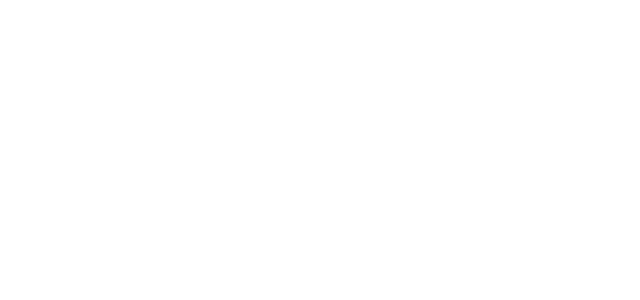
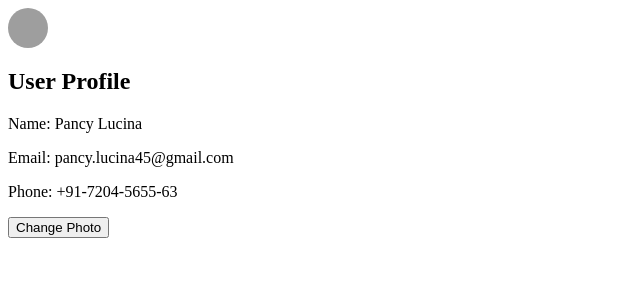
Before and after one commit to Priyanka-git98/redux-form, a React (Create React App) app: page /userprofile in a window 1280 px wide. Before the commit this address had no page. Shown: the top 300 px of the page, without its empty margins (0-640 px from the left). Built offline with nearby package versions, Linux system fonts and the light colour scheme; grey boxes are pictures that could not be loaded.

Commit message:
user profile updated

```diff
--- a/src/App.js
+++ b/src/App.js
@@ -1,20 +1,48 @@
-import React from 'react';
+import React, { useState } from 'react';
 import { BrowserRouter as Router, Route, Routes } from 'react-router-dom';
 import Signup from './components/Signup';
 import Login from './components/Login';
 import ViewPage from './components/Viewpage';
 import Cart from './components/Cart';
 import ProtectedRoute from './components/ProtectedRoute';
+import UserProfile from './components/UserProfile';
 
 
 function App() {
+  const [user, setUser] = useState({
+    name: 'Pancy Lucina',
+    email: 'pancy.lucina45@gmail.com',
+    phone: '+91-7204-5655-63',
+    avatar: '/path_to_user_avatar.jpg',
+  });
+
+  const handlePhotoChange = (newPhoto) => {
+    console.log('Selected photo:', newPhoto);
+  };
+
+  const [cart, setCart] = useState([]);
+  const addToCart = (item) => {
+    console.log('Adding item to cart:', item);
+    setCart([...cart, item]);
+    console.log('Updated cart:', cart);
+  };
+
+  const removeFromCart = (item) => {
+    console.log('Removing item from cart:', item);
+    const updatedCart = cart.filter((cartItem) => cartItem.id !== item.id);
+    setCart(updatedCart);
+    console.log('Updated cart:', updatedCart);
+  };
+
   return (
     <Router>
       <Routes>
         <Route path="/" element={<Signup />} />
         <Route path="/login" element={<Login />} />
-        <Route path ="/viewpage" element = {<ProtectedRoute ><ViewPage/></ProtectedRoute>}/>
-        <Route path="/cart" element={<Cart />} />
+        {/* <Route path ="/viewpage" element = {<ProtectedRoute ><ViewPage/></ProtectedRoute>}/> */}
+        <Route path="/viewpage" element={<ProtectedRoute><ViewPage addToCart={addToCart} cart={cart} removeFromCart={removeFromCart} /></ProtectedRoute>} />
+        <Route path="/cart" element={<Cart cart={cart} removeFromCart={removeFromCart} />} />
+        <Route path="/userprofile" element={<UserProfile user={user} onPhotoChange={handlePhotoChange} />} />
       </Routes>
     </Router>
 
--- a/src/components/Cart.js
+++ b/src/components/Cart.js
@@ -1,39 +1,51 @@
 import React from 'react';
-import { AppBar, Container, Toolbar, Typography, List, ListItem, ListItemText, ListItemSecondaryAction, Button } from '@mui/material';
+import {
+  Card, CardContent, CardActions, Button, Grid, Typography
+} from '@mui/material';
 
-const Cart = ({ cart, removeFromCart }) => {
-
-
+function Cart({ cart, removeFromCart }) {
   return (
     <div>
-      <AppBar position="static">
-        <Container>
-          <Toolbar>
-            <Typography variant="h6" component="div" sx={{ flexGrow: 1 }}>
-              Your Cart
-            </Typography>
-          </Toolbar>
-        </Container>
-      </AppBar>
-      <Container sx={{ marginTop: 2 }}>
-        <List>
+      <Typography variant="h5" component="h2" style={{ marginBottom: '20px' }}>
+        Your Cart
+      </Typography>
+      {cart.length > 0 ? (
+        <Grid container spacing={3}>
           {cart.map((item) => (
-            <ListItem key={item.id}>
-              <ListItemText primary={item.name} />
-              <ListItemSecondaryAction>
-                <Button variant="contained" color="secondary" onClick={() => removeFromCart(item)}>
-                  Remove
-                </Button>
-              </ListItemSecondaryAction>
-            </ListItem>
+            <Grid item xs={12} key={item.id}>
+              <Card style={{ height: '100%' }}>
+                <CardContent>
+                  <img src={item.url} alt={item.title} style={{ maxWidth: '100%' }} />
+                  <Typography variant="body2" color="textSecondary" component="p">
+                    {item.title}
+                  </Typography>
+                </CardContent>
+                <CardActions>
+                  <Button
+                    variant="contained"
+                    size="small"
+                    color="secondary"
+                    onClick={() => removeFromCart(item)}
+                  >
+                    Remove from Cart
+                  </Button>
+                </CardActions>
+              </Card>
+            </Grid>
           ))}
-        </List>
-        <Button variant="contained" color="primary" fullWidth>
-          Proceed to Checkout
+        </Grid>
+      ) : (
+        <Typography variant="body2" color="textSecondary" component="p">
+          Your cart is empty.
+        </Typography>
+      )}
+      <div style={{ marginTop: '20px' }}>
+        <Button variant="contained" color="primary">
+          Checkout
         </Button>
-      </Container>
+      </div>
     </div>
   );
-};
+}
 
 export default Cart;
--- a/src/components/UserProfile.js
+++ b/src/components/UserProfile.js
@@ -1,45 +1,37 @@
-import React, {useState} from 'react';
-import { Dialog, DialogTitle, DialogContent, Avatar, Typography, Button } from '@mui/material';
+import React, { useState, useRef } from 'react';
+import { Avatar } from '@mui/material';
 
-const UserProfile = ({ open, onClose, user, onAvatarChange }) => {
-    const [newAvatar, setNewAvatar] = useState(user.avatarSrc);
+function UserProfile({ user, onPhotoChange }) {
+  const [photo, setPhoto] = useState(null);
+  const fileInputRef = useRef(null);
 
-    const handleAvatarChange = (event) => {
-        const file = event.target.files[0];
-        if (file) {
-          const reader = new FileReader();
-          reader.onload = (e) => {
-            setNewAvatar(e.target.result);
-          };
-          reader.readAsDataURL(file);
-          onAvatarChange(event.target.result);
-        }
-      };
+  const handlePhotoChange = (e) => {
+    const selectedPhoto = e.target.files[0];
+    if (selectedPhoto) {
+      setPhoto(URL.createObjectURL(selectedPhoto));
+      onPhotoChange(selectedPhoto);
+    }
+  };
 
+  const handleUploadClick = () => {
+    fileInputRef.current.click();
+  };
 
   return (
-    <Dialog open={open} onClose={onClose}>
-      <DialogTitle>User Profile</DialogTitle>
-      <DialogContent>
-        <Avatar alt="User Avatar" src={newAvatar} sx={{ width: 100, height: 100, marginBottom: 2 }} />
-        <input type="file" accept="image/*" id="avatar-upload" style={{ display: 'none' }} onChange={handleAvatarChange} />
-        <label htmlFor="avatar-upload">
-          <Button variant="contained" component="span">
-            Change Profile Photo
-          </Button>
-        </label>
-        <Typography variant="h6" gutterBottom>
-          {user.name}
-        </Typography>
-        <Typography variant="body1" gutterBottom>
-          Email: {user.email}
-        </Typography>
-        <Typography variant="body1">
-          Phone: {user.phone}
-        </Typography>
-      </DialogContent>
-    </Dialog>
+    <div className="user-profile-container">
+      <div className="avatar-container">
+        <Avatar src={photo || user.avatar} alt={user.name} />
+        <input type="file" accept="image/*" onChange={handlePhotoChange} ref={fileInputRef} style={{ display: 'none' }} />
+      </div>
+      <div className="user-details">
+        <h2>User Profile</h2>
+        <p>Name: {user.name}</p>
+        <p>Email: {user.email}</p>
+        <p>Phone: {user.phone}</p>
+        <button onClick={handleUploadClick}>Change Photo</button>
+      </div>
+    </div>
   );
-};
+}
 
 export default UserProfile;
--- a/src/components/Viewpage.js
+++ b/src/components/Viewpage.js
@@ -4,8 +4,6 @@
 } from '@mui/material';
 import SearchIcon from '@mui/icons-material/Search';
 import AddShoppingCart from '@mui/icons-material/ShoppingCart';
-// import { BrowserRouter as Router, Route, Routes, Link } from 'react-router-dom';
-// import Cart from './Cart';
 import { Link } from 'react-router-dom';
 
 function ViewPage() {
@@ -47,8 +45,8 @@
     setCart([...cart, item]);
   };
 
+
   return (
-    // <Router>
     <div>
       <AppBar position="static" style={{ marginBottom: '20px' }}>
         <Toolbar>
@@ -68,20 +66,22 @@
               />
             </div>
             <Link to='/cart' color='primary'>
-            <IconButton color="inherit" aria-label="cart">
+              <IconButton color="inherit" aria-label="cart">
                 <Badge badgeContent={cart.length} color="secondary">
                   <AddShoppingCart />
                 </Badge>
               </IconButton>
-              </Link>
-            <Avatar alt="User Avatar" src="/path_to_user_avatar.jpg" />
+            </Link>
+            <Link to='/userprofile'>
+              <Avatar alt="User Avatar" src="/path_to_user_avatar.jpg" />
+            </Link>
           </div>
         </Toolbar>
       </AppBar>
       <Grid container spacing={3}>
         {itemsToDisplay.map((item) => (
           <Grid item xs={12} sm={6} md={4} lg={2} key={item.id}>
-            <Card style={{height:'100%'}}>
+            <Card style={{ height: '100%' }}>
               <CardMedia
                 component="img"
                 height="200"
@@ -97,6 +97,7 @@
                 <Button variant="contained" size="small" color="primary" onClick={() => addToCart(item)}>
                   Add to Cart
                 </Button>
+
               </CardActions>
             </Card>
           </Grid>
```
Also changed, not shown: src/components/CartIcon.js (deleted, +0 -13 lines).
